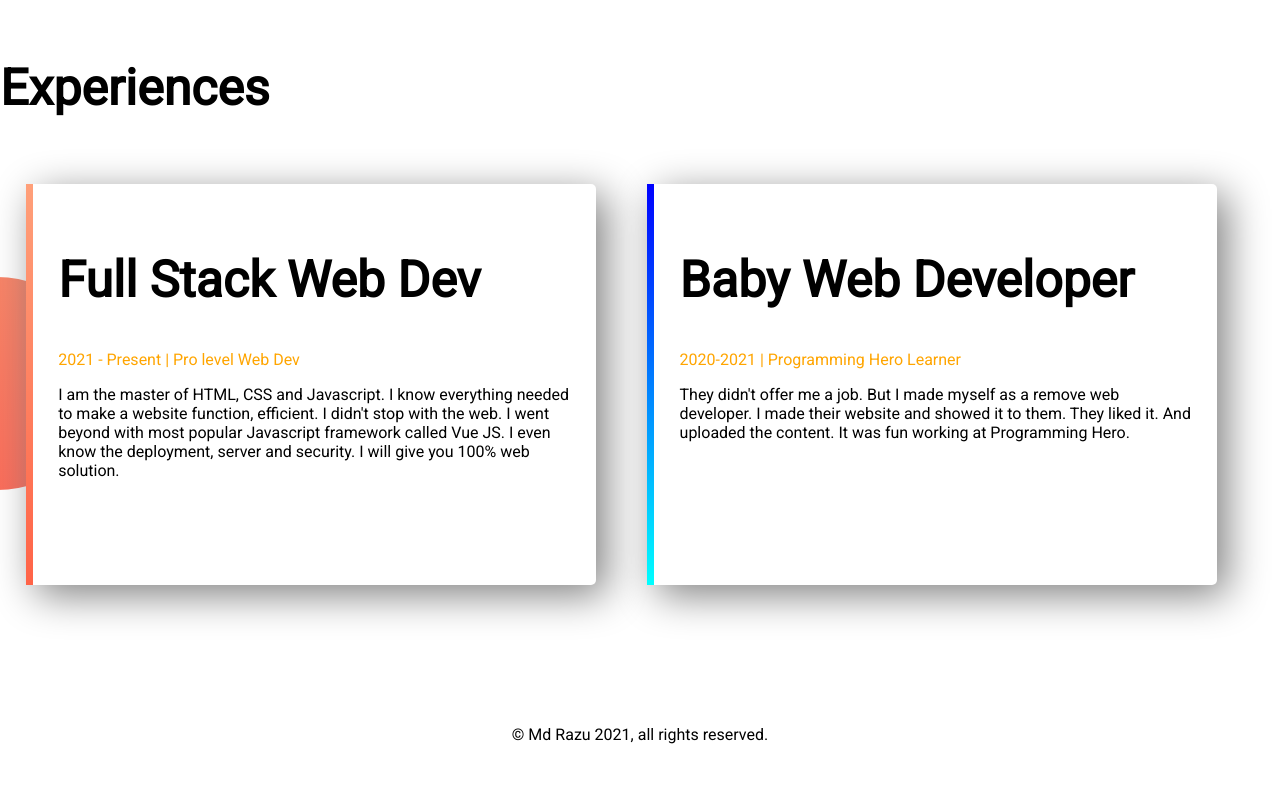
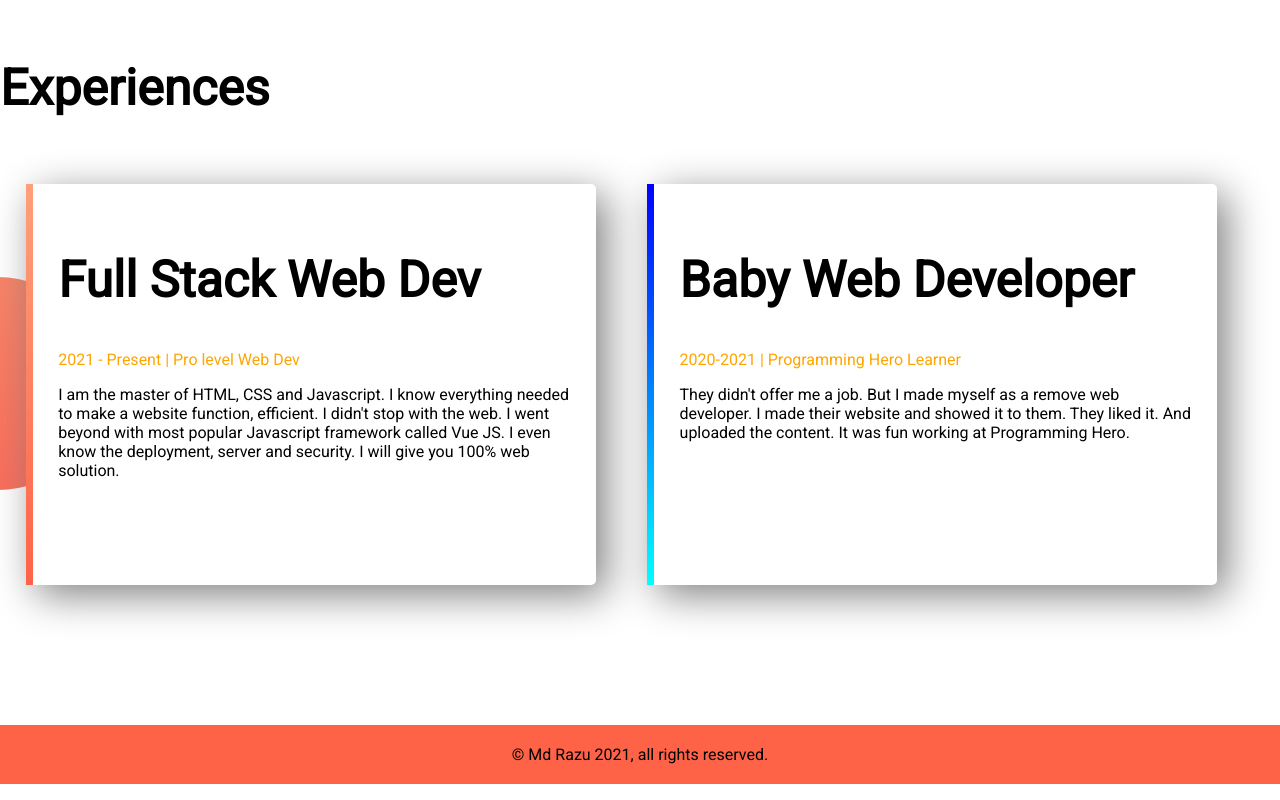
Before and after one commit to mdrazu722901/my-first-website-client, a plain HTML site: page index.html in a window 1280 px wide. Shown: the part 1283-2083 px from the top of the page. Before the commit the page ends 2043 px from the top, so only its background shows below. Drawn offline with Linux system fonts and the light colour scheme.

Commit message:
new protfolio

```diff
--- a/style.css
+++ b/style.css
@@ -76,3 +76,8 @@ a {
 .last {
     text-align: center;
 }
+
+.last p {
+    background-color: tomato;
+    padding: 20px;
+}
```
